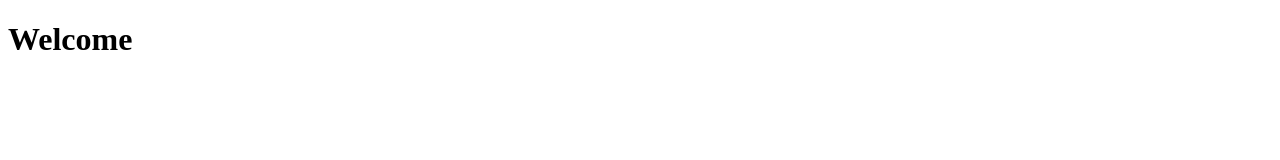
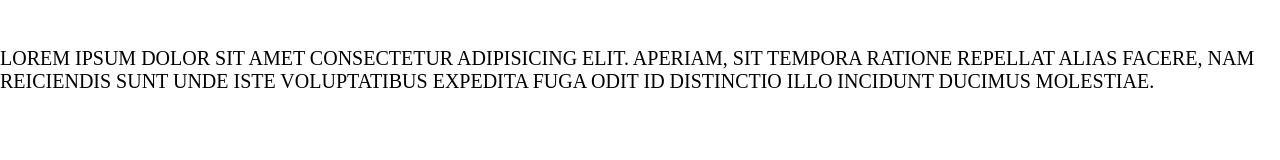
Before and after one commit to mentoripro/pll, a plain HTML site: page index.html in a window 1280 px wide. Drawn offline with Linux system fonts and the light colour scheme.

Commit message:
updated font-size

```diff
--- a/css/app.css
+++ b/css/app.css
@@ -0,0 +1,13 @@
+*{
+    margin: 0;
+    padding: 0;
+    box-sizing: border-box;
+}
+h1{
+    font-size: 40px;
+    color: #77090900;
+}
+p{
+    font-size: 20px;
+    text-transform: uppercase;
+}
--- a/index.html
+++ b/index.html
@@ -8,5 +8,6 @@
 </head>
 <body>
     <h1>Welcome</h1>
+    <p>Lorem ipsum dolor sit amet consectetur adipisicing elit. Aperiam, sit tempora ratione repellat alias facere, nam reiciendis sunt unde iste voluptatibus expedita fuga odit id distinctio illo incidunt ducimus molestiae.</p>
 </body>
 </html>
```
